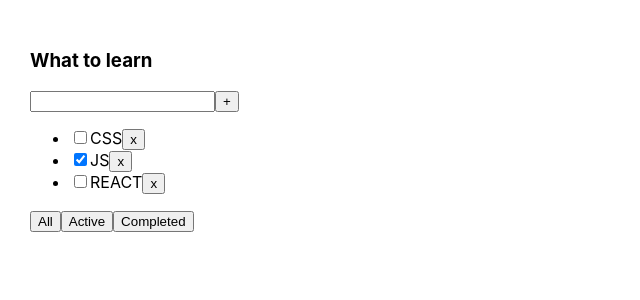
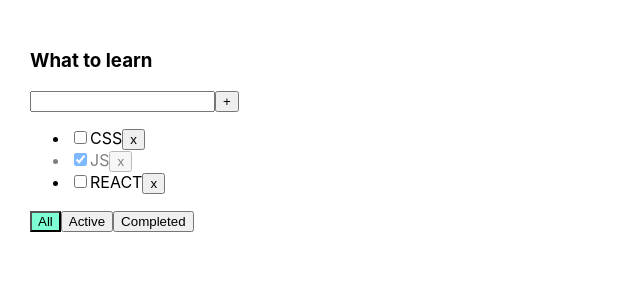
Before and after one commit to yaga49/todo-list-react, a React (Create React App) app: page / in a window 1280 px wide. Shown: the top 300 px of the page, without its empty margins (0-640 px from the left). Built offline with nearby package versions, Linux system fonts and the light colour scheme.

Commit message:
trim() and title is required

```diff
--- a/src/App.css
+++ b/src/App.css
@@ -6,3 +6,18 @@
 .App > div {
   margin-right: 50px;
 }
+
+.error {
+  border: red 1px solid;
+}
+.error-message {
+  color: red;
+}
+
+.active-filter{
+  background: aquamarine;
+}
+
+.is-done {
+  opacity: 0.5;
+}
--- a/src/App.tsx
+++ b/src/App.tsx
@@ -35,6 +35,14 @@
     function changeFilter(value: FilterValueType) {
         setFiltered(value)
     }
+    function changeStatus(taskId: string, isDone: boolean){
+        let task = tasks.find(t=> t.id === taskId)
+        if(task){
+            task.isDone = isDone
+        }
+
+        setTasks([...tasks])
+    }
 
     let tasksTodoList = tasks
     if(filtered === "active"){
@@ -46,6 +54,7 @@
 
 
 
+
     return (
         <div className="App">
             <TodoList
@@ -54,6 +63,8 @@
                 removeTask={removeTask}
                 changeFilter={changeFilter}
                 addTask={addTask}
+                changeStatus={changeStatus}
+                filter={filtered}
                 />
 
         </div>
--- a/src/TodoList.tsx
+++ b/src/TodoList.tsx
@@ -1,4 +1,4 @@
-import React, {ChangeEvent, KeyboardEventHandler, useState, KeyboardEvent} from "react";
+import React, {ChangeEvent, useState, KeyboardEvent} from "react";
 import {FilterValueType, TasksType} from "./App";
 
 type TodoListNameType = {
@@ -7,57 +7,77 @@
     removeTask: (id: string) => void
     changeFilter: (value: FilterValueType) => void
     addTask: (task: string) => void
+    changeStatus: (taskId: string, isDone: boolean)=>void
+    filter: FilterValueType
 }
 
 
 export function TodoList(props: TodoListNameType) {
     const [newTaskTitle, setNewTaskTitle] = useState("")
+    const [error, setError] = useState<string | null>(null)
 
     const onNewTitleChangeHandler = (e: ChangeEvent<HTMLInputElement>) => {
-            setNewTaskTitle(e.currentTarget.value)
+        setNewTaskTitle(e.currentTarget.value)
     }
     const onKeyPressHandler = (e: KeyboardEvent<HTMLInputElement>) => {
-        if(e.charCode === 13){
-            props.addTask(newTaskTitle);
+        setError(null)
+        if (e.charCode === 13) {
+
+            props.addTask(newTaskTitle.trim());
             setNewTaskTitle("")
         }
     }
     const onClickAddNewTaskHandler = () => {
-        props.addTask(newTaskTitle);
-        setNewTaskTitle("")
+        if(newTaskTitle.trim() !==""){
+            props.addTask(newTaskTitle);
+            setNewTaskTitle("")
+        } else {
+            setError("title is required")
+        }
+
     }
-    const onAllClickHandler = () =>  props.changeFilter("all")
-    const onActiveClickHandler = () =>  props.changeFilter("active")
-    const onCompletedClickHandler = () =>  props.changeFilter("completed")
+    const onAllClickHandler = () => props.changeFilter("all")
+    const onActiveClickHandler = () => props.changeFilter("active")
+    const onCompletedClickHandler = () => props.changeFilter("completed")
     return (
         <div>
             <div>
                 <h3>{props.title}</h3>
                 <div>
                     <input value={newTaskTitle} onChange={onNewTitleChangeHandler}
-                    onKeyPress={onKeyPressHandler}
+                           onKeyPress={onKeyPressHandler}
+                           className={error ? "error" : ""}
                     />
                     <button onClick={onClickAddNewTaskHandler}>+
                     </button>
+                    {error && <div className={"error-message"}>{error}</div>}
                 </div>
                 <ul>
-                    {props.task.map((e) => {
+                    {props.task.map((t) => {
+                        const onClickHandler = () => props.removeTask(t.id)
+                        const onChangeHandler = (e: ChangeEvent<HTMLInputElement>) => {
+                            props.changeStatus(t.id, e.currentTarget.checked)
+                        }
+
                         return (
-                            <li key={e.id}>
-                                <input type="checkbox" checked={e.isDone}/>
-                                <span>{e.title}</span>
-                                <button onClick={() => props.removeTask(e.id)}>x</button>
+                            <li key={t.id} className={t.isDone ? "is-done" : ""}>
+                                <input type="checkbox"
+                                       checked={t.isDone}
+                                       onChange={onChangeHandler}
+                                />
+                                <span>{t.title}</span>
+                                <button onClick={onClickHandler}>x</button>
                             </li>
                         )
                     })}
 
                 </ul>
                 <div>
-                    <button onClick={onAllClickHandler}>All
+                    <button className={props.filter==="all" ? "active-filter" : ""} onClick={onAllClickHandler}>All
                     </button>
-                    <button onClick={onActiveClickHandler}>Active
+                    <button className={props.filter==="active" ? "active-filter" : ""} onClick={onActiveClickHandler}>Active
                     </button>
-                    <button onClick={onCompletedClickHandler}>Completed
+                    <button className={props.filter==="completed" ? "active-filter" : ""} onClick={onCompletedClickHandler}>Completed
                     </button>
                 </div>
             </div>
```
